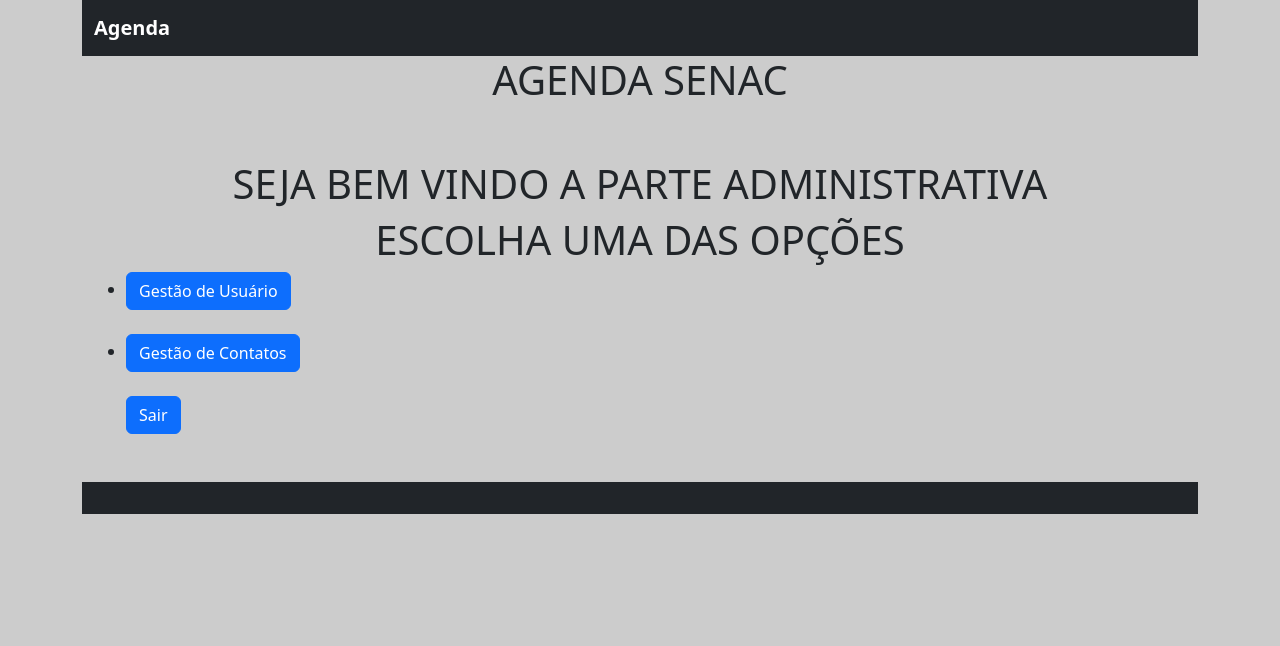
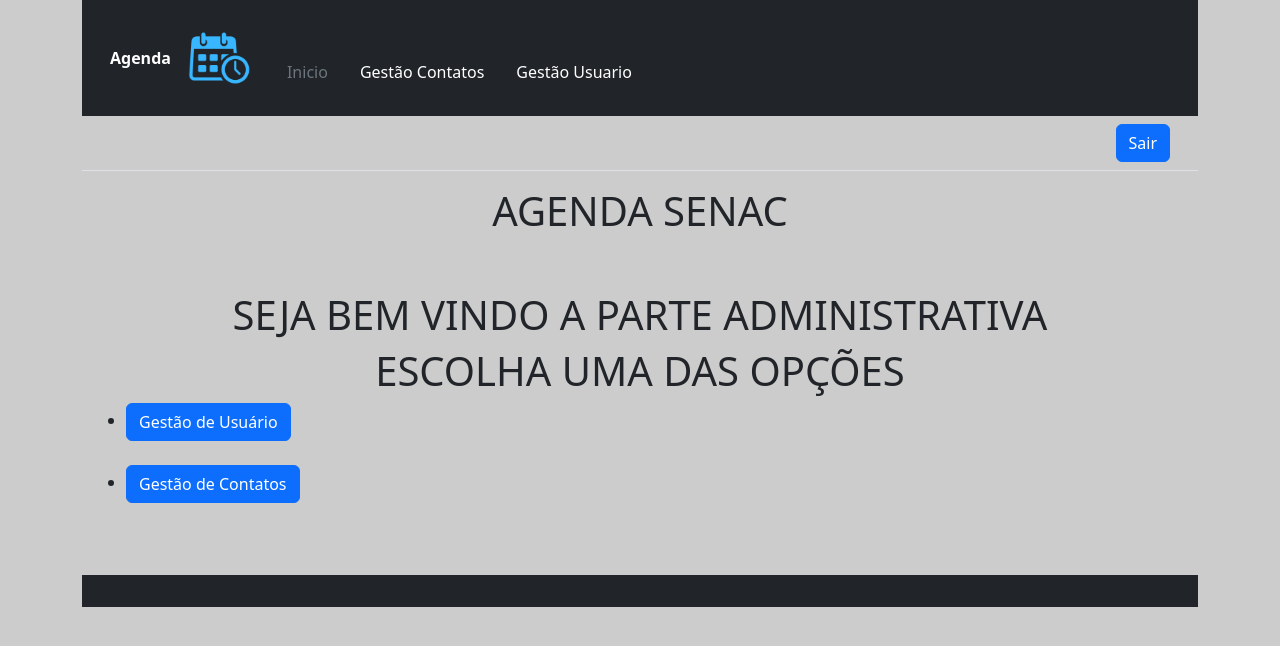
Before and after one commit to ReinaldMendes/agendaSenac, a PHP site: page /index.php in a window 1280 px wide. Shown: the top 646 px of the page. Run offline with PHP 8.4, Linux system fonts and the light colour scheme; the visitor is signed in with stand-in values (Sample User, id 1).

Commit message:
commit 24/05

```diff
--- a/editarUsers.php
+++ b/editarUsers.php
@@ -56,5 +56,7 @@
          <input type="text" class="form-control" name="permissoes" value="<?php echo $info ['permissoes']?>"/>
         </div>
     </div>
+
+  <br> <br>
     <input type="submit" name="btCadastrar" class="btn btn-primary" value="SALVAR"/>
  </form>
--- a/gestaoUsuario.php
+++ b/gestaoUsuario.php
@@ -23,7 +23,10 @@
             <h1 class="jumbotron-heading">Usuarios</h1>
         </div>
     </section>
+
+
         <?php if ($users->temPermissoes('add')):?><a class="btn btn-primary" href="adicionarUsers.php">Adicionar </a> <?php endif;?> <br><br>
+
         <a class="btn btn-primary" href="index.php">Voltar</a>
         <br><br>
             <div class="container">
--- a/inc/header.inc.php
+++ b/inc/header.inc.php
@@ -1,5 +1,6 @@
 <!DOCTYPE html>
 <html lang="pt-br">
+
 <head>
   <meta charset="UTF-8">
   <meta name="viewport" content="width=device-width, initial-scale=1.0">
@@ -10,20 +11,53 @@
 
   </style>
 </head>
+
 <body>
   <div class="container">
   <header>
-
-        <div class="navbar navbar-dark bg-dark">
-        <div class="container d-flex justify-content-between">
-        <a href="index.php" class="navbar-brand">
+    <div class="px-3 py-2 bg-dark text-white">
+      <div class="container">
+      <div class="d-flex flex-wrap align-items-center justify-content-center justify-content-lg-start">
+      <a href="index.php" class="d-flex align-items-center mb-2 mb-lg-0 text-white text-decoration-none">
+        <strong>
+          Agenda
+        </strong>
+          <img src="img/agenda.png" class="img-fluid small-image" width="100" height="82" alt="Logo Agenda"><use xlink:href="index.php"></use>
+        </a>
 
 
-        <strong> Agenda</strong>
+          <ul class="nav col-12 col-lg-auto my-2 justify-content-center my-md-0 text-small">
+            <li>
+              <a href="index.php" class="nav-link text-secondary">
+                <svg class="bi d-block mx-auto mb-1" width="24" height="24"><use xlink:href="index.php"></use></svg>
+                Inicio
               </a>
-        <nav>
-            <!-- <a href="login.php"class="text-black navbar-brand">login</a> -->
-        </nav>
+            </li>
+            <li>
+              <a href="gestaoContato.php" class="nav-link text-white">
+                <svg class="bi d-block mx-auto mb-1" width="24" height="24"><use xlink:href="gestaoContatos.php"></use></svg>
+                Gestão Contatos
+              </a>
+            </li>
+            <li>
+              <a href="gestaoUsuario.php" class="nav-link text-white">
+                <svg class="bi d-block mx-auto mb-1" width="24" height="24"><use xlink:href="gestaoUsuario.php"></use></svg>
+                Gestão Usuario
+              </a>
+            </li>
+          </ul>
+        </div>
+      </div>
+    </div>
+    <div class="px-3 py-2 border-bottom mb-3">
+      <div class="container d-flex flex-wrap justify-content-center">
+        <form class="col-12 col-lg-auto mb-2 mb-lg-0 me-lg-auto">
+
+        </form>
+
+        <div class="text-end">
+
+          <a class="btn btn-primary" href="sair.php">Sair</a>
       </div>
     </div>
   </header>
--- a/index.php
+++ b/index.php
@@ -28,14 +28,12 @@
   <div class="jumbotron">
     <h1> SEJA BEM VINDO A PARTE ADMINISTRATIVA </h1>
     <h1> ESCOLHA UMA DAS OPÇÕES </h1>
-</div>
+  </div>
 <ul>
     <li> <a class="btn btn-primary" href="gestaoUsuario.php">Gestão de Usuário</a>  </li><br>
     <li> <a class="btn btn-primary" href="gestaoContatos.php">Gestão de Contatos</a> </li><br>
-    <a class="btn btn-primary" href="sair.php">Sair</a>
-  </ul>
-
-  </div>
+</ul>
+    </div>
 </div>
 
 <?php
```
Also changed, not shown: img/agenda.png (added). Lines whose indentation alone changed are shown as unchanged.
